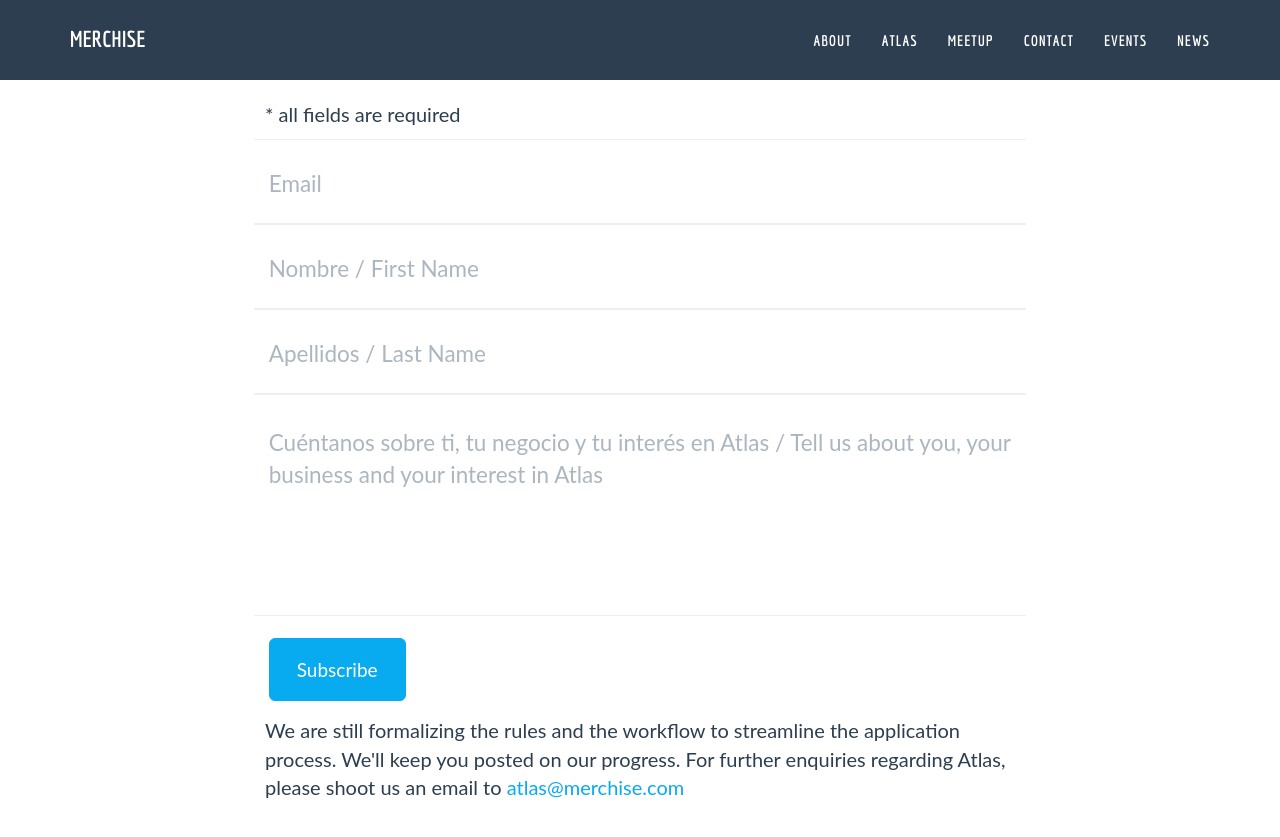
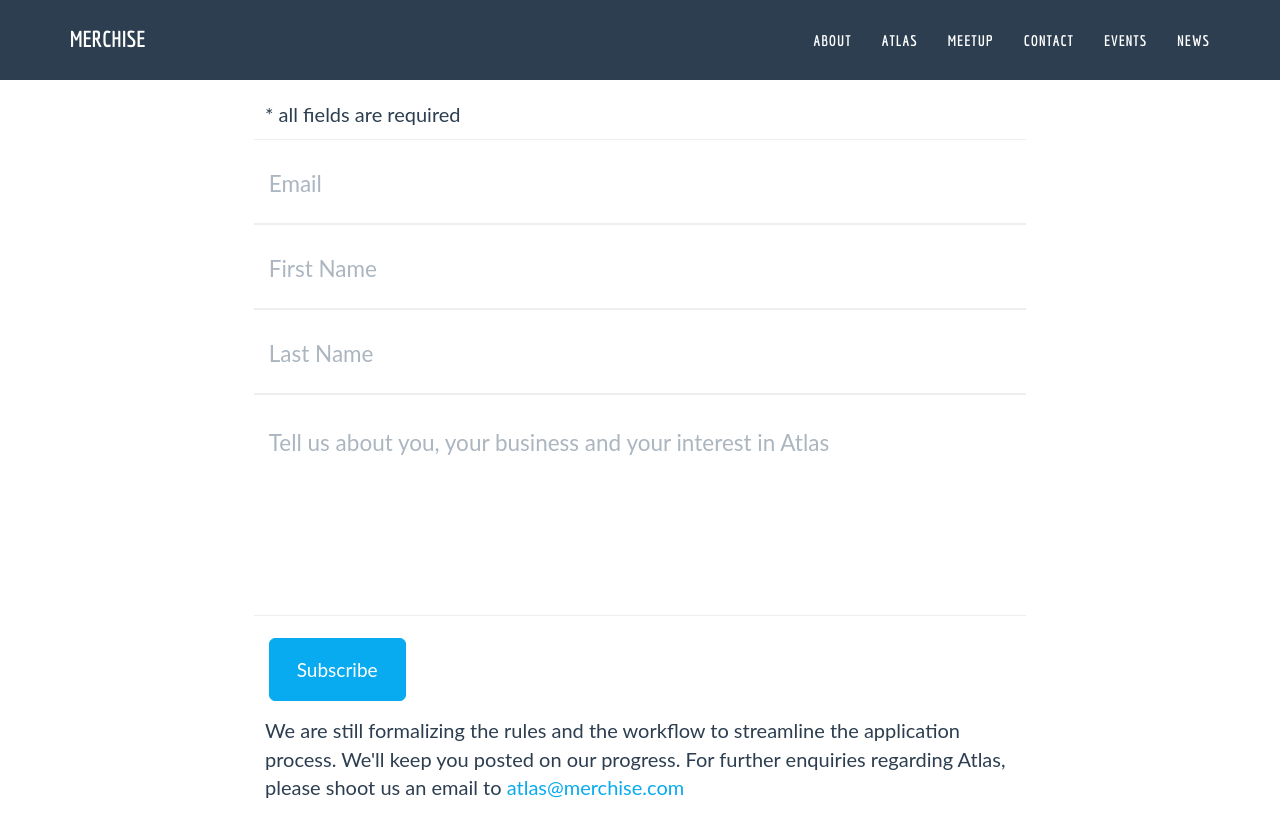
Before and after one commit to merchise-dev/merchise-dev.github.io, a Jekyll site: the page built from index.html, in a window 1280 px wide and 900 px high, scrolled down 1709 px. Shown: the top 837 px of the window. Built offline with Jekyll 4.4.1, drawn with Linux system fonts in a browser that asks for light colours.

Commit message:
removing spanish text

```diff
--- a/_includes/partnership.html
+++ b/_includes/partnership.html
@@ -30,24 +30,24 @@
 
 						<div class="row control-group">
 							<div class="form-group col-xs-12 floating-label-form-group controls">
-								<label>Nombre / First Name</label>
-								<input type="text" name="FNAME" class="form-control" placeholder="Nombre / First Name" id="atlas_first_name" required="" data-validation-required-message="Please enter your first name .">
+								<label>First Name</label>
+								<input type="text" name="FNAME" class="form-control" placeholder="First Name" id="atlas_first_name" required="" data-validation-required-message="Please enter your first name .">
 								<p class="help-block text-danger"></p>
 							</div>
 						</div>
 
 						<div class="row control-group">
 							<div class="form-group col-xs-12 floating-label-form-group controls">
-								<label>Apellidos / Last Name</label>
-								<input type="text" name="LNAME" class="form-control" placeholder="Apellidos / Last Name" id="atlas_last_name" required="" data-validation-required-message="Please enter your last name.">
+								<label>Last Name</label>
+								<input type="text" name="LNAME" class="form-control" placeholder="Last Name" id="atlas_last_name" required="" data-validation-required-message="Please enter your last name.">
 								<p class="help-block text-danger"></p>
 							</div>
 						</div>
 
 						<div class="row control-group">
 							<div class="form-group col-xs-12 floating-label-form-group controls">
-								<label>Sobre Mi / About Me</label>
-								<textarea name="ABOUT" rows="5" class="form-control" placeholder="Cuéntanos sobre ti, tu negocio y tu interés en Atlas / Tell us about you, your business and your interest in Atlas" id="atlas_about" required="" data-validation-required-message="Please tell us a bit more..."></textarea>
+								<label>About Me</label>
+								<textarea name="ABOUT" rows="5" class="form-control" placeholder="Tell us about you, your business and your interest in Atlas" id="atlas_about" required="" data-validation-required-message="Please tell us a bit more..."></textarea>
 								<p class="help-block text-danger"></p>
 							</div>
 						</div>
```
